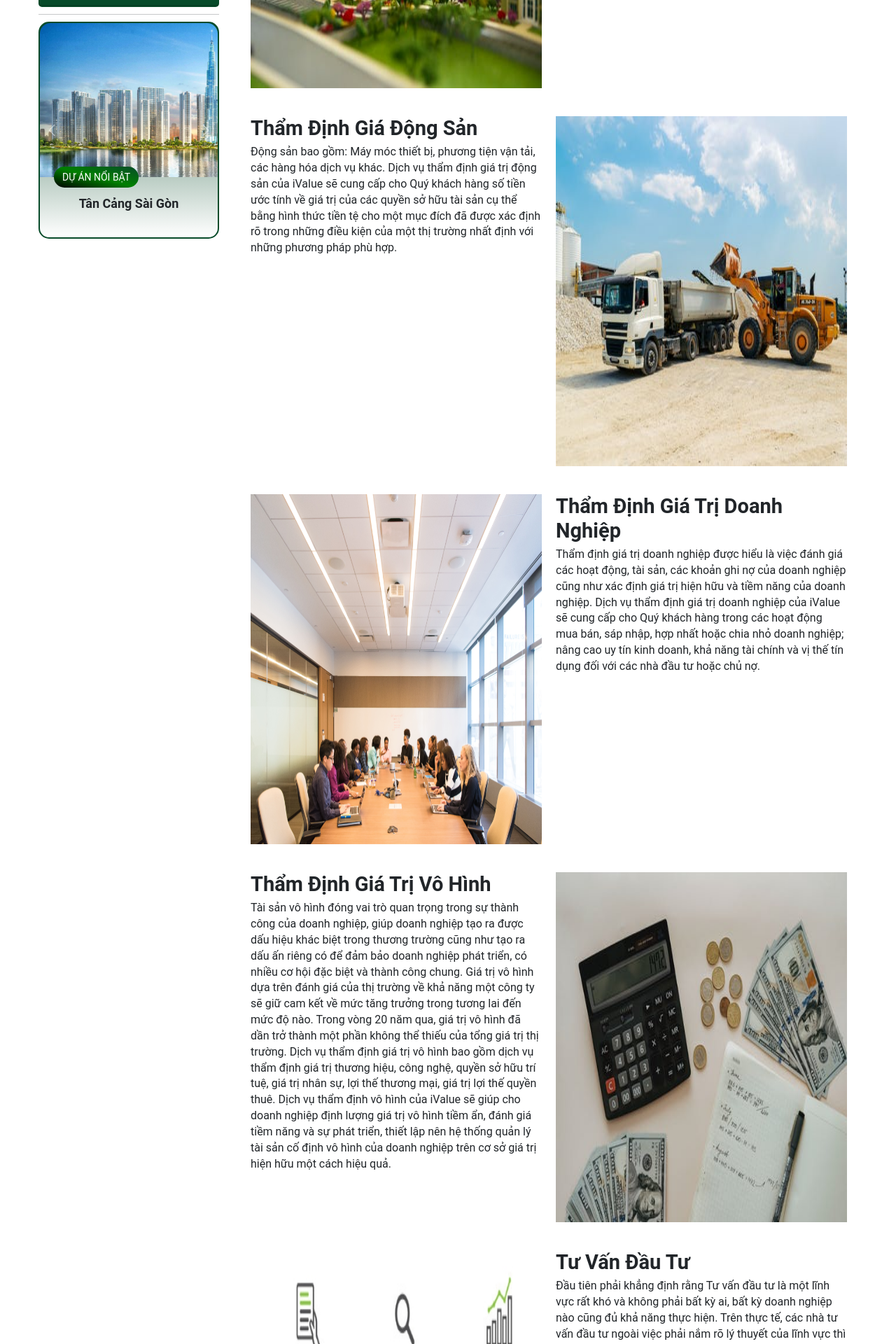
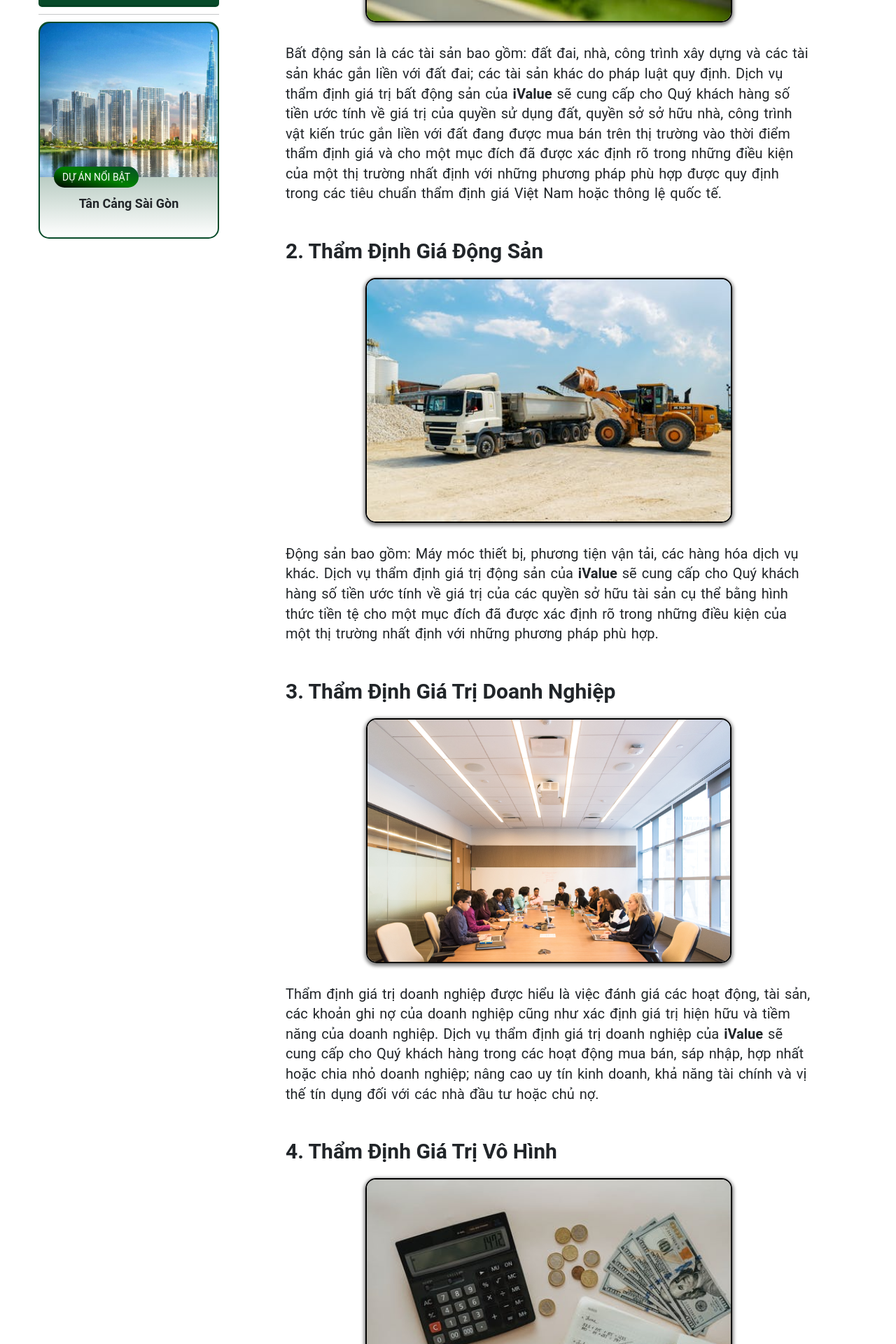
Before and after one commit to thiendsu2303/iValueWeb, a React (Create React App) app: page /dich-vu in a window 1280 px wide. Shown: the part 740-2660 px from the top of the page at 70% size. Built offline with nearby package versions, Linux system fonts and the light colour scheme.

Commit message:
Change service page

```diff
--- a/src/pages/dichvu/dichvu.module.scss
+++ b/src/pages/dichvu/dichvu.module.scss
@@ -25,64 +25,42 @@
 .main-content {
     display: block;
     width: 100%;
-    height: 500px;
+    height: auto;
     scroll-margin-top: 150px;
-    // color: black !important;
+    padding-left: 50px;
+    padding-right: 50px;
 }
 
-.main-content .content-img {
-    width: 50%;
-    height: 100%;
+.main-content .text {
+    text-transform: capitalize;
+    font-weight: 700;
+    font-size: 30px;
 }
 
-.main-content .content-img img {
+.main-content .image {
     width: 100%;
-    height: 100%;
+    height: 350px;
+    display: block;
+    margin-top: 20px;
+    margin-bottom: 30px;
 }
 
-.main-content .content-text {
-    width: 50%;
+.main-content .image img {
+    height: 100%;
+    display: block;
+    margin-left: auto;
+    margin-right: auto;
+    border: 2px solid black;
+    border-radius: 15px;
+    box-shadow: 0px 2px 5px 2px gray;
 }
 
-.right {
-    float: right;
+.main-content .para,
+.main-content .text {
+    width: 100%;
 }
 
-.right img {
-    float: right;
+.main-content .para {
+    font-size: 20px;
+    word-spacing: 2px;
 }
-
-.content-text.right {
-    // text-align: right;
-    padding-left: 10px;
-}
-
-.content-text.left {
-    padding-right: 10px;
-}
-
-.left {
-    float: left;
-}
-
-.content-text .text {
-    text-transform: capitalize;
-    font-weight: 700;
-    font-size: 29px;
-}
-
-.content-img.right {
-    padding-left: 10px;
-}
-
-.content-img.left {
-    padding-right: 10px;
-}
-
-.anchor {
-    color: red !important;
-}
-
-.para ul {
-    list-style-type: circle;
-}
--- a/src/pages/dichvu/index.js
+++ b/src/pages/dichvu/index.js
@@ -28,101 +28,91 @@ function dichvu() {
                     <SideBar />
                     <div className={cx('content')}>
                         <div id="tdg-bds" className={cx('main-content')}>
-                            <div className={cx('content-img', 'left')}>
+                            <h3 className={cx('text')}>1. Thẩm định giá bất động sản</h3>
+                            <div className={cx('image')}>
                                 <img src={img1}></img>
                             </div>
-                            <div className={cx('content-text', 'right')}>
-                                <h3 className={cx('text')}>Thẩm định giá bất động sản</h3>
                             <p className={cx('para')}>
-                                    Bất động sản là các tài sản bao gồm: đất đai, nhà, công trình xây dựng và các tài
-                                    sản khác gắn liền với đất đai; các tài sản khác do pháp luật quy định. Dịch vụ thẩm
-                                    định giá trị bất động sản của iValue sẽ cung cấp cho Quý khách hàng số tiền ước tính
-                                    về giá trị của quyền sử dụng đất, quyền sở sở hữu nhà, công trình vật kiến trúc gắn
-                                    liền với đất đang được mua bán trên thị trường vào thời điểm thẩm định giá và cho
-                                    một mục đích đã được xác định rõ trong những điều kiện của một thị trường nhất định
-                                    với những phương pháp phù hợp được quy định trong các tiêu chuẩn thẩm định giá Việt
-                                    Nam hoặc thông lệ quốc tế.
+                                Bất động sản là các tài sản bao gồm: đất đai, nhà, công trình xây dựng và các tài sản
+                                khác gắn liền với đất đai; các tài sản khác do pháp luật quy định. Dịch vụ thẩm định giá
+                                trị bất động sản của <strong>iValue</strong> sẽ cung cấp cho Quý khách hàng số tiền ước
+                                tính về giá trị của quyền sử dụng đất, quyền sở sở hữu nhà, công trình vật kiến trúc gắn
+                                liền với đất đang được mua bán trên thị trường vào thời điểm thẩm định giá và cho một
+                                mục đích đã được xác định rõ trong những điều kiện của một thị trường nhất định với
+                                những phương pháp phù hợp được quy định trong các tiêu chuẩn thẩm định giá Việt Nam hoặc
+                                thông lệ quốc tế.
                             </p>
-                            </div>
                         </div>
                         <div className={cx('clear40')}></div>
                         <div id="tdg-ds" className={cx('main-content')}>
-                            <div className={cx('content-img', 'right')}>
+                            <h3 className={cx('text')}>2. Thẩm định giá động sản</h3>
+                            <div className={cx('image')}>
                                 <img src={img2}></img>
                             </div>
-                            <div className={cx('content-text', 'left')}>
-                                <h3 className={cx('text')}>Thẩm định giá động sản</h3>
                             <p className={cx('para')}>
-                                    Động sản bao gồm: Máy móc thiết bị, phương tiện vận tải, các hàng hóa dịch vụ khác.
-                                    Dịch vụ thẩm định giá trị động sản của iValue sẽ cung cấp cho Quý khách hàng số tiền
-                                    ước tính về giá trị của các quyền sở hữu tài sản cụ thể bằng hình thức tiền tệ cho
-                                    một mục đích đã được xác định rõ trong những điều kiện của một thị trường nhất định
+                                Động sản bao gồm: Máy móc thiết bị, phương tiện vận tải, các hàng hóa dịch vụ khác. Dịch
+                                vụ thẩm định giá trị động sản của <strong>iValue</strong> sẽ cung cấp cho Quý khách hàng
+                                số tiền ước tính về giá trị của các quyền sở hữu tài sản cụ thể bằng hình thức tiền tệ
+                                cho một mục đích đã được xác định rõ trong những điều kiện của một thị trường nhất định
                                 với những phương pháp phù hợp.
                             </p>
                         </div>
-                        </div>
                         <div className={cx('clear40')}></div>
                         <div id="tdg-dn" className={cx('main-content')}>
-                            <div className={cx('content-img', 'left')}>
+                            <h3 className={cx('text')}>3. Thẩm định giá trị doanh nghiệp</h3>
+                            <div className={cx('image')}>
                                 <img src={img3}></img>
                             </div>
-                            <div className={cx('content-text', 'right')}>
-                                <h3 className={cx('text')}>Thẩm định giá trị doanh nghiệp</h3>
                             <p className={cx('para')}>
-                                    Thẩm định giá trị doanh nghiệp được hiểu là việc đánh giá các hoạt động, tài sản,
-                                    các khoản ghi nợ của doanh nghiệp cũng như xác định giá trị hiện hữu và tiềm năng
-                                    của doanh nghiệp. Dịch vụ thẩm định giá trị doanh nghiệp của iValue sẽ cung cấp cho
-                                    Quý khách hàng trong các hoạt động mua bán, sáp nhập, hợp nhất hoặc chia nhỏ doanh
-                                    nghiệp; nâng cao uy tín kinh doanh, khả năng tài chính và vị thế tín dụng đối với
-                                    các nhà đầu tư hoặc chủ nợ.
+                                Thẩm định giá trị doanh nghiệp được hiểu là việc đánh giá các hoạt động, tài sản, các
+                                khoản ghi nợ của doanh nghiệp cũng như xác định giá trị hiện hữu và tiềm năng của doanh
+                                nghiệp. Dịch vụ thẩm định giá trị doanh nghiệp của <strong>iValue</strong> sẽ cung cấp
+                                cho Quý khách hàng trong các hoạt động mua bán, sáp nhập, hợp nhất hoặc chia nhỏ doanh
+                                nghiệp; nâng cao uy tín kinh doanh, khả năng tài chính và vị thế tín dụng đối với các
+                                nhà đầu tư hoặc chủ nợ.
                             </p>
-                            </div>
                         </div>
                         <div className={cx('clear40')}></div>
                         <div id="tdg-vh" className={cx('main-content')}>
-                            <div className={cx('content-img', 'right')}>
+                            <h3 className={cx('text')}>4. Thẩm định giá trị vô hình</h3>
+                            <div className={cx('image')}>
                                 <img src={img4}></img>
                             </div>
-                            <div className={cx('content-text', 'left')}>
-                                <h3 className={cx('text')}>Thẩm định giá trị vô hình</h3>
                             <p className={cx('para')}>
-                                    Tài sản vô hình đóng vai trò quan trọng trong sự thành công của doanh nghiệp, giúp
-                                    doanh nghiệp tạo ra được dấu hiệu khác biệt trong thương trường cũng như tạo ra dấu
-                                    ấn riêng có để đảm bảo doanh nghiệp phát triển, có nhiều cơ hội đặc biệt và thành
-                                    công chung. Giá trị vô hình dựa trên đánh giá của thị trường về khả năng một công ty
-                                    sẽ giữ cam kết về mức tăng trưởng trong tương lai đến mức độ nào. Trong vòng 20 năm
-                                    qua, giá trị vô hình đã dần trở thành một phần không thể thiếu của tổng giá trị thị
-                                    trường. Dịch vụ thẩm định giá trị vô hình bao gồm dịch vụ thẩm định giá trị thương
-                                    hiệu, công nghệ, quyền sở hữu trí tuệ, giá trị nhân sự, lợi thế thương mại, giá trị
-                                    lợi thế quyền thuê. Dịch vụ thẩm định vô hình của iValue sẽ giúp cho doanh nghiệp
-                                    định lượng giá trị vô hình tiềm ẩn, đánh giá tiềm năng và sự phát triển, thiết lập
-                                    nên hệ thống quản lý tài sản cố định vô hình của doanh nghiệp trên cơ sở giá trị
-                                    hiện hữu một cách hiệu quả.
+                                Tài sản vô hình đóng vai trò quan trọng trong sự thành công của doanh nghiệp, giúp doanh
+                                nghiệp tạo ra được dấu hiệu khác biệt trong thương trường cũng như tạo ra dấu ấn riêng
+                                có để đảm bảo doanh nghiệp phát triển, có nhiều cơ hội đặc biệt và thành công chung. Giá
+                                trị vô hình dựa trên đánh giá của thị trường về khả năng một công ty sẽ giữ cam kết về
+                                mức tăng trưởng trong tương lai đến mức độ nào. Trong vòng 20 năm qua, giá trị vô hình
+                                đã dần trở thành một phần không thể thiếu của tổng giá trị thị trường. Dịch vụ thẩm định
+                                giá trị vô hình bao gồm dịch vụ thẩm định giá trị thương hiệu, công nghệ, quyền sở hữu
+                                trí tuệ, giá trị nhân sự, lợi thế thương mại, giá trị lợi thế quyền thuê. Dịch vụ thẩm
+                                định vô hình của <strong>iValue</strong> sẽ giúp cho doanh nghiệp định lượng giá trị vô
+                                hình tiềm ẩn, đánh giá tiềm năng và sự phát triển, thiết lập nên hệ thống quản lý tài
+                                sản cố định vô hình của doanh nghiệp trên cơ sở giá trị hiện hữu một cách hiệu quả.
                             </p>
-                            </div>
                         </div>
                         <div className={cx('clear40')}></div>
                         <div id="tv-dt" className={cx('main-content')}>
-                            <div className={cx('content-img', 'left')}>
+                            <h3 className={cx('text')}>5. Tư vấn đầu tư</h3>
+                            <div className={cx('image')}>
                                 <img src={img5}></img>
                             </div>
-                            <div className={cx('content-text', 'right')}>
-                                <h3 className={cx('text')}>Tư vấn đầu tư</h3>
                             <p className={cx('para')}>
-                                    Đầu tiên phải khẳng định rằng Tư vấn đầu tư là một lĩnh vực rất khó và không phải
-                                    bất kỳ ai, bất kỳ doanh nghiệp nào cũng đủ khả năng thực hiện. Trên thực tế, các nhà
-                                    tư vấn đầu tư ngoài việc phải nắm rõ lý thuyết của lĩnh vực thì còn cần phải có
-                                    những hiểu biết rất sâu, tìm hiểu từng ngóc ngách, khía cạnh của các dự án chuẩn bị
-                                    tư vấn nhằm giảm thiểu tối đa rủi ro có thể xảy ra. Do vậy, iValue có đội ngũ Chuyên
-                                    viên tư vấn đảm bảo đủ các yếu tố:
+                                Đầu tiên phải khẳng định rằng Tư vấn đầu tư là một lĩnh vực rất khó và không phải bất kỳ
+                                ai, bất kỳ doanh nghiệp nào cũng đủ khả năng thực hiện. Trên thực tế, các nhà tư vấn đầu
+                                tư ngoài việc phải nắm rõ lý thuyết của lĩnh vực thì còn cần phải có những hiểu biết rất
+                                sâu, tìm hiểu từng ngóc ngách, khía cạnh của các dự án chuẩn bị tư vấn nhằm giảm thiểu
+                                tối đa rủi ro có thể xảy ra. Do vậy, <strong>iValue</strong> có đội ngũ Chuyên viên tư
+                                vấn đảm bảo đủ các yếu tố:
                                 <ul>
                                     <li>- Có hiểu biết về pháp luật, lĩnh vực đầu tư</li>
                                     <li>- Kinh nghiệm chuyên môn</li>
                                     <li>- Hiểu rõ nhu cầu khách hàng</li>
                                 </ul>
-                                    Việc tư vấn đầu tư nhằm hướng tới mục đích cuối cùng đó là lợi nhuận thu được sau
-                                    đầu tư. iValue tự tin cung cấp Dịch vụ Tư vấn Đầu tư với những nội dung chủ yếu như
-                                    sau:
+                                Việc tư vấn đầu tư nhằm hướng tới mục đích cuối cùng đó là lợi nhuận thu được sau đầu
+                                tư. <strong>iValue</strong> tự tin cung cấp Dịch vụ Tư vấn Đầu tư với những nội dung chủ
+                                yếu như sau:
                                 <ul>
                                     <li>- Đánh giá môi trường đầu tư</li>
                                     <li>- Nghiên cứu khả thi</li>
@@ -132,37 +122,32 @@ function dichvu() {
                                 </ul>
                             </p>
                         </div>
-                        </div>
                         <div className={cx('clear40')}></div>
                         <div id="tv-bds" className={cx('main-content')}>
-                            <div className={cx('content-img', 'right')}>
+                            <h3 className={cx('text')}>6. Tư vấn bất động sản</h3>
+                            <div className={cx('image')}>
                                 <img src={img6}></img>
                             </div>
-                            <div className={cx('content-text', 'left')}>
-                                <h3 className={cx('text')}>Tư vấn bất động sản</h3>
                             <p className={cx('para')}>
-                                    Kinh doanh bất động sản vẫn luôn là ngành nghề phát triển mạnh nhất tại Việt Nam với
-                                    các giao dịch như chuyển nhượng, mua bán, cho thuê, cho thuê mua bất động sản. Với
-                                    năng lực sâu rộng của chúng tôi trên các lĩnh vực kinh doanh, kiến thức thị trường
-                                    địa phương và thành tích đã đạt được trong hoạt động tư vấn, iValue là một địa chỉ
-                                    lý tưởng để giúp Quý khách hàng hoàn tất nhu cầu một cách nhanh chóng và với một mức
-                                    giá tối ưu.
+                                Kinh doanh bất động sản vẫn luôn là ngành nghề phát triển mạnh nhất tại Việt Nam với các
+                                giao dịch như chuyển nhượng, mua bán, cho thuê, cho thuê mua bất động sản. Với năng lực
+                                sâu rộng của chúng tôi trên các lĩnh vực kinh doanh, kiến thức thị trường địa phương và
+                                thành tích đã đạt được trong hoạt động tư vấn, <strong>iValue</strong> là một địa chỉ lý
+                                tưởng để giúp Quý khách hàng hoàn tất nhu cầu một cách nhanh chóng và với một mức giá
+                                tối ưu.
                             </p>
-                            </div>
                         </div>
                         <div className={cx('clear40')}></div>
                         <div id="cc-ttkt" className={cx('main-content')}>
-                            <div className={cx('content-img', 'left')}>
+                            <h3 className={cx('text')}>7. Cung cấp thông tin kinh tế</h3>
+                            <div className={cx('image')}>
                                 <img src={img7}></img>
                             </div>
-                            <div className={cx('content-text', 'right')}>
-                                <h3 className={cx('text')}>Cung cấp thông tin kinh tế</h3>
                             <p className={cx('para')}>
-                                    iValue sẽ cung cấp cho các nhà đầu tư, doanh nghiệp dịch vụ cung cấp thông tin kinh
-                                    tế, thương mại, chính sách...để phục vụ chiến lược, mục tiêu kinh doanh của nhà đầu
-                                    tư.
+                                <strong>iValue</strong> sẽ cung cấp cho các nhà đầu tư, doanh nghiệp dịch vụ cung cấp
+                                thông tin kinh tế, thương mại, chính sách...để phục vụ chiến lược, mục tiêu kinh doanh
+                                của nhà đầu tư.
                             </p>
-                            </div>
                         </div>
                     </div>
                 </div>
```
Lines whose indentation alone changed are shown as unchanged.
